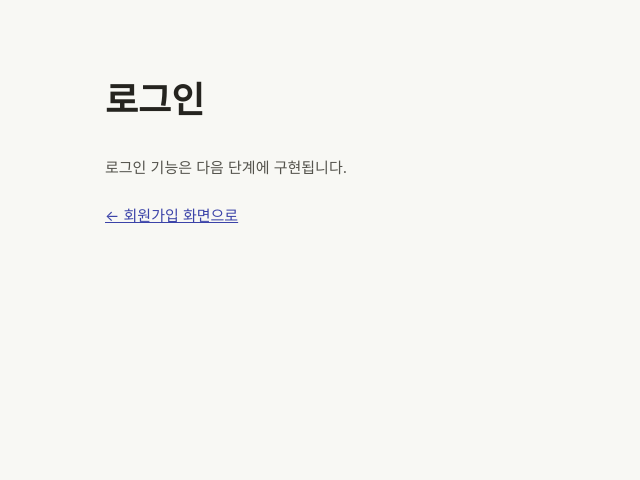
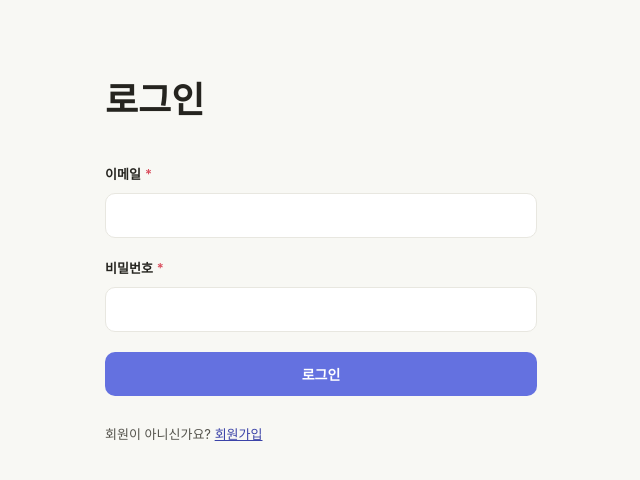
Before and after one commit to sungsmith/2chi_v1, a Next.js app in the folder frontend/: page /login in a window 1280 px wide. Shown: the top 480 px of the page, without its empty margins (319-959 px from the left). Built offline with nearby package versions, Linux system fonts and the light colour scheme; no server answers; a web font is replaced by a local one.

Commit message:
feat(frontend): LoginForm + /login 실제 폼 (placeholder 교체)

```diff
--- a/frontend/src/app/login/page.tsx
+++ b/frontend/src/app/login/page.tsx
@@ -1,4 +1,4 @@
-import Link from "next/link";
+import { LoginForm } from "@/components/login/login-form";
 
 export const metadata = {
   title: "로그인 · 2chi",
@@ -7,17 +7,10 @@ export const metadata = {
 export default function LoginPage() {
   return (
     <main style={{ maxWidth: 480, margin: "0 auto", padding: "var(--space-12) var(--space-6)" }}>
-      <h1 style={{ fontFamily: "var(--font-family-hand)", fontSize: "var(--fs-page-title)" }}>
+      <h1 style={{ fontFamily: "var(--font-family-hand)", fontSize: "var(--fs-page-title)", marginBottom: "var(--space-8)" }}>
         로그인
       </h1>
-      <p style={{ color: "var(--color-text-secondary)", marginTop: "var(--space-6)" }}>
-        로그인 기능은 다음 단계에 구현됩니다.
-      </p>
-      <p style={{ marginTop: "var(--space-6)" }}>
-        <Link href="/signup" style={{ color: "var(--color-text-brand)" }}>
-          ← 회원가입 화면으로
-        </Link>
-      </p>
+      <LoginForm />
     </main>
   );
 }
--- /dev/null
+++ b/frontend/src/components/login/login-form.tsx
@@ -0,0 +1,127 @@
+"use client";
+
+import { FormEvent, useRef, useState } from "react";
+import Link from "next/link";
+import { useRouter } from "next/navigation";
+import { TextField } from "../ui/text-field";
+import { Button } from "../ui/button";
+import { useAuth } from "@/contexts/auth-context";
+import { SignupApiError } from "@/lib/api/auth";
+
+export function LoginForm() {
+  const router = useRouter();
+  const { login } = useAuth();
+  const [email, setEmail] = useState("");
+  const [password, setPassword] = useState("");
+  const [emailError, setEmailError] = useState<string | undefined>();
+  const [passwordError, setPasswordError] = useState<string | undefined>();
+  const [topError, setTopError] = useState<string | undefined>();
+  const [submitting, setSubmitting] = useState(false);
+
+  const emailRef = useRef<HTMLInputElement>(null);
+  const passwordRef = useRef<HTMLInputElement>(null);
+
+  async function handleSubmit(e: FormEvent) {
+    e.preventDefault();
+    setTopError(undefined);
+
+    let hasError = false;
+    let firstErrorField: "email" | "password" | null = null;
+    if (!email) {
+      setEmailError("이메일을 입력해주세요.");
+      hasError = true;
+      firstErrorField = "email";
+    } else {
+      setEmailError(undefined);
+    }
+    if (!password) {
+      setPasswordError("비밀번호를 입력해주세요.");
+      hasError = true;
+      if (!firstErrorField) firstErrorField = "password";
+    } else {
+      setPasswordError(undefined);
+    }
+    if (hasError) {
+      if (firstErrorField === "email") emailRef.current?.focus();
+      else if (firstErrorField === "password") passwordRef.current?.focus();
+      return;
+    }
+
+    setSubmitting(true);
+    try {
+      await login(email, password);
+      router.push("/");
+    } catch (err) {
+      if (err instanceof SignupApiError) {
+        if (err.body.code === "INVALID_CREDENTIALS") {
+          setTopError("이메일 또는 비밀번호가 올바르지 않습니다.");
+        } else if (err.body.code === "ACCOUNT_LOCKED") {
+          const seconds = Number(err.body.metadata?.retryAfterSeconds ?? 600);
+          const minutes = Math.max(1, Math.ceil(seconds / 60));
+          setTopError(`계정이 잠겼습니다. ${minutes}분 후 다시 시도해주세요.`);
+        } else if (err.status >= 500) {
+          setTopError("잠시 후 다시 시도해주세요.");
+        } else {
+          setTopError(err.body.message);
+        }
+      } else {
+        setTopError("잠시 후 다시 시도해주세요.");
+      }
+    } finally {
+      setSubmitting(false);
+    }
+  }
+
+  return (
+    <form onSubmit={handleSubmit} style={{ display: "flex", flexDirection: "column", gap: "var(--space-5)" }}>
+      {topError && (
+        <div
+          role="alert"
+          style={{
+            padding: "var(--space-3) var(--space-4)",
+            background: "var(--color-semantic-error-bg)",
+            color: "var(--color-semantic-error)",
+            borderRadius: "var(--radius-md)",
+            fontSize: "var(--fs-body-sm)",
+          }}
+        >
+          {topError}
+        </div>
+      )}
+
+      <TextField
+        ref={emailRef}
+        label="이메일"
+        type="email"
+        name="email"
+        value={email}
+        onChange={(e) => setEmail(e.target.value)}
+        error={emailError}
+        required
+        autoComplete="email"
+      />
+      <TextField
+        ref={passwordRef}
+        label="비밀번호"
+        type="password"
+        name="password"
+        value={password}
+        onChange={(e) => setPassword(e.target.value)}
+        error={passwordError}
+        required
+        autoComplete="current-password"
+      />
+
+      <Button type="submit" disabled={submitting}>
+        {submitting ? "처리중…" : "로그인"}
+      </Button>
+
+      <p style={{ fontSize: "var(--fs-body-sm)", color: "var(--color-text-secondary)", marginTop: "var(--space-2)" }}>
+        회원이 아니신가요?{" "}
+        <Link href="/signup" style={{ color: "var(--color-text-brand)" }}>
+          회원가입
+        </Link>
+      </p>
+    </form>
+  );
+}
```
